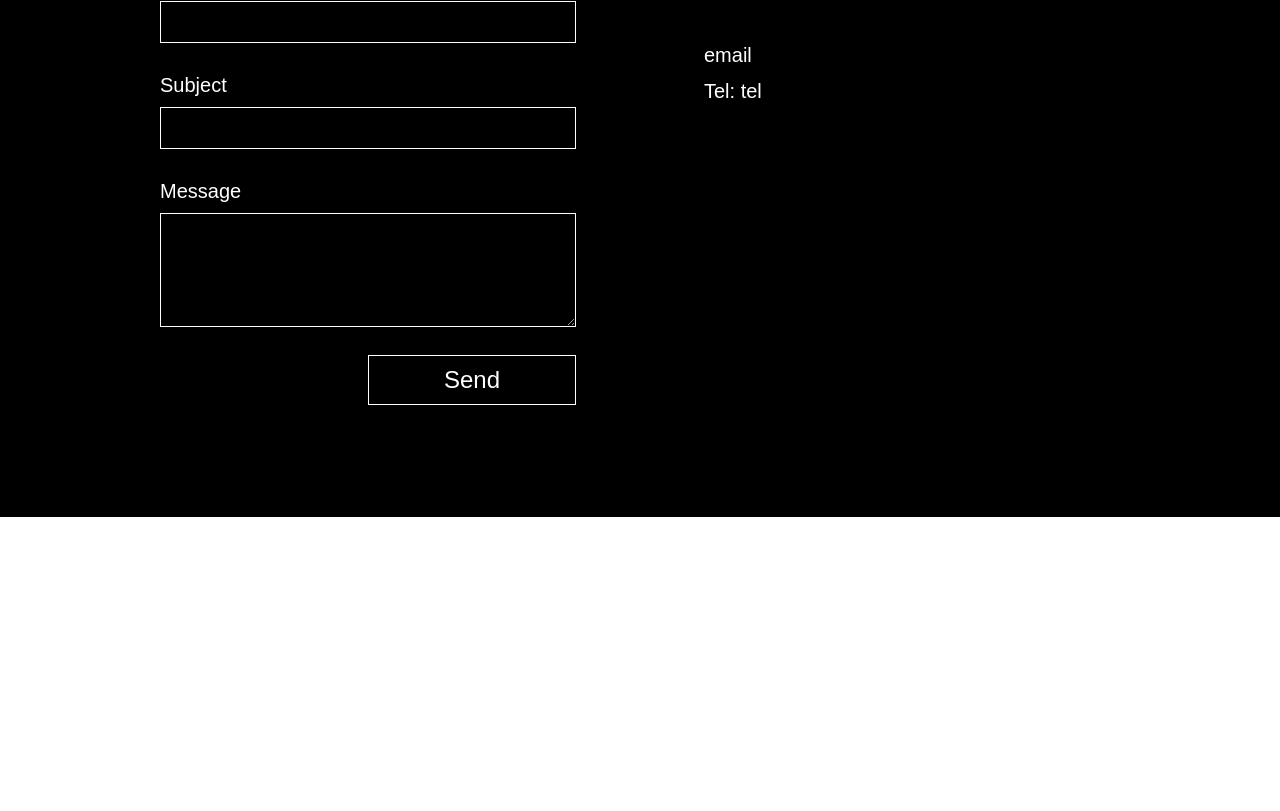
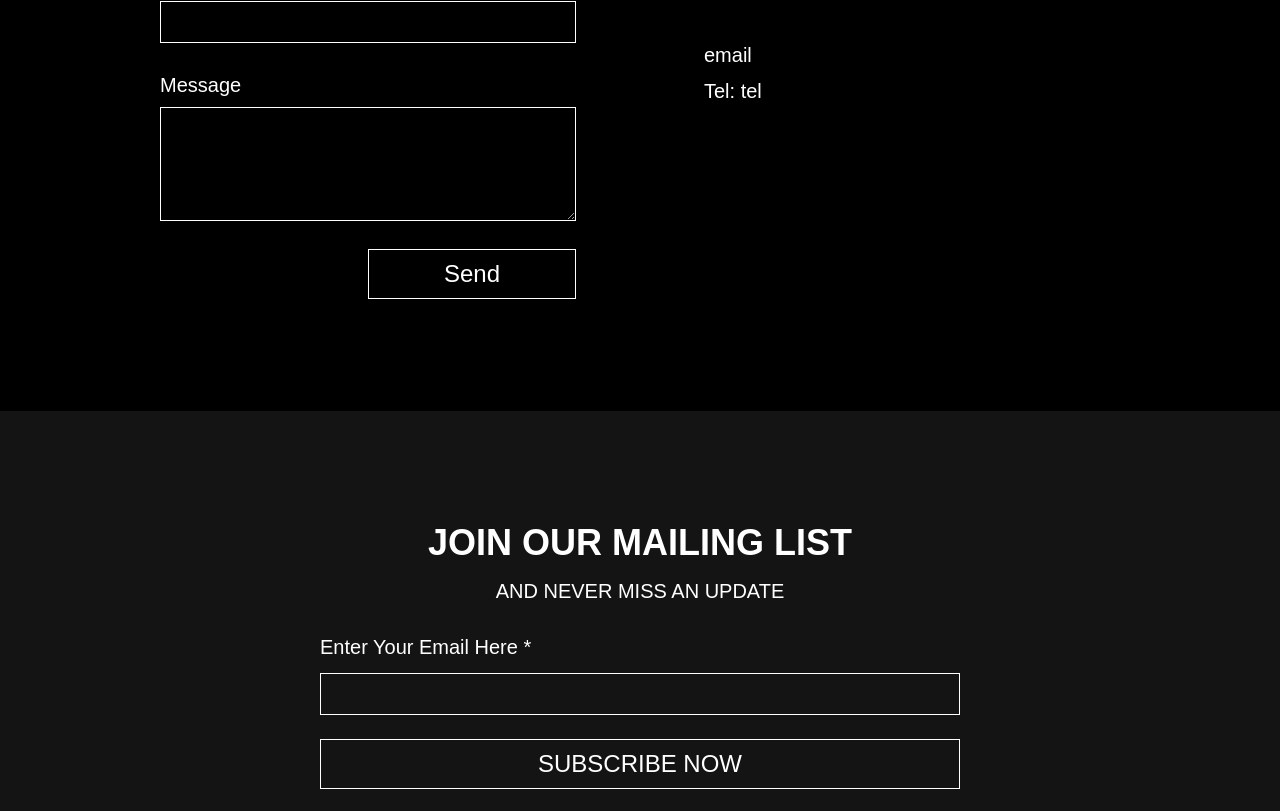
Before and after one commit to YoWuzzup/NPJB, a Next.js app: page / in a window 1280 px wide. Shown: the part 3638-4449 px from the top of the page. Before the commit the page ends 4155 px from the top, so only its background shows below. Built offline with nearby package versions, Linux system fonts and the light colour scheme.

Commit message:
added subscribe section

```diff
--- a/src/app/page.tsx
+++ b/src/app/page.tsx
@@ -1,6 +1,7 @@
 import { AboutUsSection } from "@/components/sections/home/AboutUsSection";
 import { ContactSection } from "@/components/sections/home/ContactSection";
 import { ImagesSection } from "@/components/sections/home/ImagesSection";
+import { MailingSection } from "@/components/sections/home/MailingSection";
 import { OnsaleSection } from "@/components/sections/home/OnsaleSection";
 
 export default async function Home() {
@@ -15,6 +16,7 @@ export default async function Home() {
       <OnsaleSection />
       <AboutUsSection />
       <ContactSection />
+      <MailingSection />
     </main>
   );
 }
--- /dev/null
+++ b/src/app/shop/[id]/page.tsx
@@ -0,0 +1,7 @@
+export default async function SingleProduct() {
+  return (
+    <main className="flex flex-col gap-8 row-start-2 items-center sm:items-start">
+      SingleProduct
+    </main>
+  );
+}
--- a/src/components/sections/home/ContactSection.tsx
+++ b/src/components/sections/home/ContactSection.tsx
@@ -7,6 +7,34 @@ import { validateEmail } from "@/lib/utils";
 
 import { Button } from "@/components/common/Button";
 import { Input } from "@/components/common/Input";
+
+const inputs = [
+  {
+    label: "first name *",
+    input: {
+      id: "name",
+      name: "name",
+      type: "text",
+      autocomplete: "given-name",
+    },
+    containerClassName: "basis-0 grow flex flex-col",
+  },
+  {
+    label: "surname *",
+    input: {
+      id: "surname",
+      name: "surname",
+      type: "text",
+      autocomplete: "family-name",
+    },
+    containerClassName: "basis-0 grow flex flex-col",
+  },
+  {
+    label: "email *",
+    input: { id: "email", name: "email", type: "email", autocomplete: "email" },
+    containerClassName: "w-full flex flex-col",
+  },
+];
 
 export const ContactSection: React.FC = () => {
   const [fieldWithErrors, setFieldWithErrors] = useState<string[]>([]);
@@ -41,106 +69,42 @@ export const ContactSection: React.FC = () => {
   };
 
   return (
-    <section className="w-full bg-black py-28 px-40 gap-32 flex flex-row flex-nowrap justify-center items-start text-white">
+    <section className="w-full bg-black py-28 px-6 lg:px-40 gap-32 flex flex-col md:flex-row flex-nowrap justify-center items-start text-white">
       {/* left side with form */}
       <form
         id="contact"
         className="flex flex-row flex-wrap basis-0 grow justify-stretch items-center gap-7"
         onSubmit={handleSubmit}
       >
-        <div className="basis-0 grow flex flex-col">
+        {inputs.map((i, indx) => (
+          <div className={i.containerClassName} key={`${i.label}_${indx}`}>
             <Input
               labelProps={{
                 className: `${
-                fieldWithErrors.includes("name")
+                  fieldWithErrors.includes(i.input.id)
                     ? "text-rose-500"
                     : "text-white/100"
                 } capitalize text-xl mb-2 duration-300`,
-              children: "first name *",
-              htmlFor: "name",
+                children: i.label,
+                htmlFor: i.input.id,
               }}
               inputProps={{
                 onChange: handleChange,
-              id: "name",
-              name: "name",
-              type: "text",
+                id: i.input.id,
+                name: i.input.name,
+                type: i.input.type,
+                autoComplete: i.input.autocomplete,
                 className: `bg-black text-white py-2 px-3 outline-none border ${
-                fieldWithErrors.includes("name")
+                  fieldWithErrors.includes(i.input.id)
                     ? "border-rose-500"
                     : "border-white/100"
                 } hover:border-white/60 duration-300`,
-              value: formData.name || "",
+                value: formData[i.input.id] || "",
               }}
             />
           </div>
-        <div className="basis-0 grow flex flex-col">
-          <Input
-            labelProps={{
-              className: `${
-                fieldWithErrors.includes("surname")
-                  ? "text-rose-500"
-                  : "text-white/100"
-              } capitalize text-xl mb-2 duration-300`,
-              children: "surname *",
-              htmlFor: "surname",
-            }}
-            inputProps={{
-              onChange: handleChange,
-              id: "surname",
-              name: "surname",
-              type: "text",
-              className: `bg-black text-white py-2 px-3 outline-none border ${
-                fieldWithErrors.includes("surname")
-                  ? "border-rose-500"
-                  : "border-white/100"
-              } hover:border-white/60 duration-300`,
-              value: formData.surname || "",
-            }}
-          />
-        </div>
-        <div className="w-full flex flex-col">
-          <Input
-            labelProps={{
-              className: `${
-                fieldWithErrors.includes("email")
-                  ? "text-rose-500"
-                  : "text-white/100"
-              } capitalize text-xl mb-2 duration-300`,
-              children: "email *",
-              htmlFor: "email",
-            }}
-            inputProps={{
-              onChange: handleChange,
-              id: "email",
-              name: "email",
-              type: "email",
-              className: `bg-black text-white py-2 px-3 outline-none border ${
-                fieldWithErrors.includes("email")
-                  ? "border-rose-500"
-                  : "border-white/100"
-              } hover:border-white/60 duration-300`,
-              value: formData.email || "",
-            }}
-          />
-        </div>
-        <div className="w-full flex flex-col">
-          <Input
-            labelProps={{
-              className: "text-white capitalize text-xl mb-2",
-              children: "subject",
-              htmlFor: "subject",
-            }}
-            inputProps={{
-              onChange: handleChange,
-              id: "subject",
-              name: "subject",
-              type: "text",
-              className:
-                "bg-black text-white py-2 px-3 outline-none border border-white/100 hover:border-white/60 duration-300",
-              value: formData.subject || "",
-            }}
-          />
-        </div>
+        ))}
+
         <div className="w-full flex flex-col">
           <label
             htmlFor="message"
@@ -155,7 +119,7 @@ export const ContactSection: React.FC = () => {
             className="bg-black text-white py-2 px-3 outline-none border border-white/100 hover:border-white/60 duration-300"
             onChange={handleChange}
             value={formData.message || ""}
-          ></textarea>
+          />
         </div>
 
         {/* send button */}
--- /dev/null
+++ b/src/components/sections/home/MailingSection.tsx
@@ -0,0 +1,83 @@
+"use client";
+import { ChangeEvent, useState } from "react";
+import { useAppDispatch, useAppSelector } from "@/hooks/redux";
+import { changeSubscribeEmail } from "@/redux/slices/SubscribeEmail";
+
+import { Input } from "@/components/common/Input";
+
+import { validateEmail } from "@/lib/utils";
+import { Button } from "@/components/common/Button";
+
+export const MailingSection: React.FC = () => {
+  const email = useAppSelector((st) => st.subscribeEmail);
+  const dispatch = useAppDispatch();
+  const [error, setError] = useState<Error | null>(null);
+
+  const handleChange = (e: ChangeEvent<HTMLInputElement>) => {
+    setError(null);
+
+    dispatch(changeSubscribeEmail(e.target.value));
+  };
+
+  const handleClick = () => {
+    if (!validateEmail(email))
+      return setError(
+        new Error("Enter an email address like example@mysite.com.")
+      );
+
+    //   TODO: send a request
+  };
+
+  return (
+    <section className="w-full flex flex-col justify-center items-center bg-[#141414] text-white py-10 md:py-28">
+      <h2 className="uppercase text-xl md:text-4xl font-bold mb-3.5">
+        join our mailing list
+      </h2>
+      <div className="uppercase text-md md:text-xl mb-7">
+        and never miss an update
+      </div>
+
+      <div className="flex flex-col w-full sm:w-1/2 dm:w-1/3 px-2 sm:px-0">
+        <Input
+          labelProps={{
+            className: `${
+              error ? "text-rose-500" : "text-white/100"
+            } capitalize text-xl mb-3 duration-300`,
+            children: "Enter your email here *",
+            htmlFor: "subscribeEmail",
+          }}
+          inputProps={{
+            onChange: handleChange,
+            id: "subscribeEmail",
+            name: "subscribeEmail",
+            type: "email",
+            autoComplete: "email",
+            className: `bg-transparent text-white mb-1 py-2 px-3 outline-none border ${
+              error ? "border-rose-500" : "border-white/100"
+            } hover:border-white/60 duration-300`,
+            value: email || "",
+          }}
+        >
+          <div
+            className={`w-full text-rose-500 text-sm duration-300 mb-5 ${
+              error ? "h-8" : "h-0"
+            }`}
+          >
+            {error?.message}
+          </div>
+        </Input>
+
+        <Button
+          buttonProps={{
+            className: `w-full bg-transparent text-2xl text-white/100 hover:text-white/60 py-2 px-3 outline-none border border-white/100 hover:border-white/60 duration-300
+              uppercase`,
+            type: "button",
+            onClick: handleClick,
+          }}
+        >
+          subscribe now
+        </Button>
+      </div>
+    </section>
+  );
+};
--- /dev/null
+++ b/src/redux/slices/SubscribeEmail.ts
@@ -0,0 +1,18 @@
+import { createSlice } from "@reduxjs/toolkit";
+
+type TSubscribeEmail = string;
+
+const initialState: TSubscribeEmail = "";
+
+const subscribeEmailSlice = createSlice({
+  name: "subscribeEmail",
+  initialState,
+  reducers: {
+    changeSubscribeEmail(_state, action) {
+      return action.payload;
+    },
+  },
+});
+
+export const { changeSubscribeEmail } = subscribeEmailSlice.actions;
+export default subscribeEmailSlice.reducer;
--- a/src/redux/slices/contactForm.ts
+++ b/src/redux/slices/contactForm.ts
@@ -1,10 +1,10 @@
 import { createSlice } from "@reduxjs/toolkit";
 
 type TContactForm = {
+  [key: string]: string;
   name: string;
   surname: string;
   email: string;
-  subject?: string;
   message: string;
 };
 
@@ -12,7 +12,6 @@ const initialState: TContactForm = {
   name: "",
   surname: "",
   email: "",
-  subject: "",
   message: "",
 };
 
--- a/src/redux/store.ts
+++ b/src/redux/store.ts
@@ -3,6 +3,7 @@ import productsReducer from "./slices/products";
 import filtersReducer from "./slices/filters";
 import cartReducer from "./slices/cart";
 import contactFormReducer from "./slices/contactForm";
+import subscribeEmailReducer from "./slices/SubscribeEmail";
 
 export const makeStore = () => {
   return configureStore({
@@ -11,6 +12,7 @@ export const makeStore = () => {
       filters: filtersReducer,
       cart: cartReducer,
       contactForm: contactFormReducer,
+      subscribeEmail: subscribeEmailReducer,
     },
   });
 };
```
Lines whose indentation alone changed are shown as unchanged.
